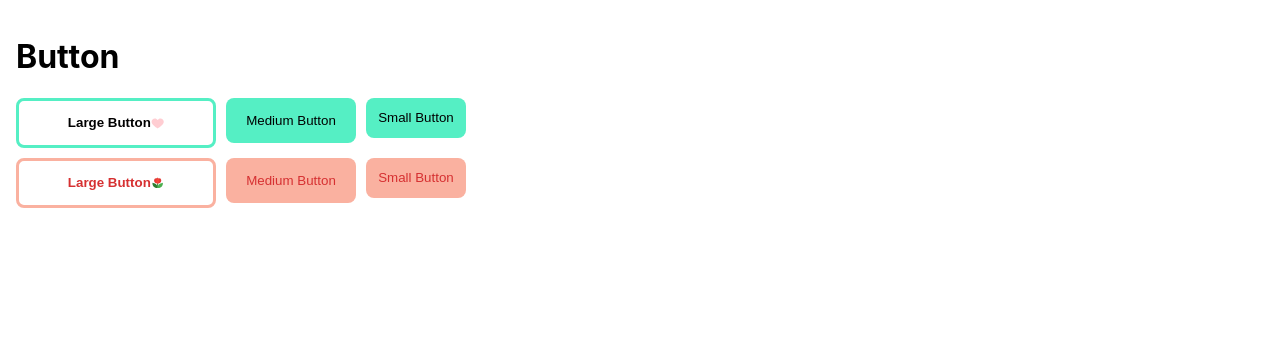
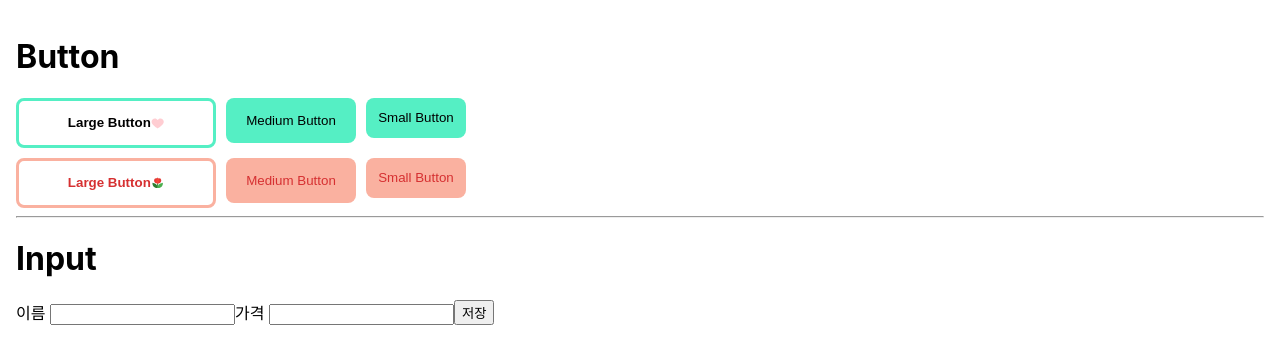
Before and after one commit to jiapril11/lv3-etc, a React (Create React App) app: page / in a window 1280 px wide. Shown: the top 364 px of the page. Built offline with nearby package versions, Linux system fonts and the light colour scheme.

Commit message:
Feat: input 기능

```diff
--- a/src/App.js
+++ b/src/App.js
@@ -1,11 +1,25 @@
+import { useEffect, useState } from "react";
 import Button from "./components/Button";
 import { FcLikePlaceholder, FcCloseUpMode } from "react-icons/fc";
 
 function App() {
+  const [name, setName] = useState("");
+  const [price, setPrice] = useState("");
+  const [item, setItem] = useState({});
+  const handleSubmitItem = (e) => {
+    e.preventDefault();
+    alert(`{name: '${name}', price: '${price.replace(",", "")}'}`);
+
+    setItem((prev) => ({ ...prev, name, price }));
+    setName("");
+    setPrice("");
+  };
+
   return (
     <>
       <div style={{ padding: 16 }}>
         <h1>Button</h1>
+        <div>
           <div style={{ display: "flex", gap: "10px", marginBottom: "10px" }}>
             <Button color="primary" size="lg" outline="true">
               Large Button <FcLikePlaceholder />
@@ -29,6 +43,37 @@ function App() {
             </Button>
           </div>
         </div>
+        <hr />
+        <h1>Input</h1>
+        <form onSubmit={handleSubmitItem}>
+          <div style={{ display: "flex" }}>
+            <div>
+              <label htmlFor="inputName">이름 </label>
+              <input
+                type="text"
+                id="inputName"
+                value={name}
+                onChange={(e) => setName(e.target.value)}
+              />
+            </div>
+            <div>
+              <label htmlFor="inputPrice">가격 </label>
+              <input
+                type="text"
+                id="inputPrice"
+                value={price}
+                onInput={(e) =>
+                  (e.target.value = e.target.value
+                    .replace(/[^0-9]/g, "")
+                    .replace(/\B(?=(\d{3})+(?!\d))/g, ","))
+                }
+                onChange={(e) => setPrice(e.target.value)}
+              />
+            </div>
+            <button type="submit">저장</button>
+          </div>
+        </form>
+      </div>
     </>
   );
 }
--- a/src/index.js
+++ b/src/index.js
@@ -1,14 +1,14 @@
-import React from 'react';
-import ReactDOM from 'react-dom/client';
-import './index.css';
-import App from './App';
-import reportWebVitals from './reportWebVitals';
+import React from "react";
+import ReactDOM from "react-dom/client";
+import "./index.css";
+import App from "./App";
+import reportWebVitals from "./reportWebVitals";
 
-const root = ReactDOM.createRoot(document.getElementById('root'));
+const root = ReactDOM.createRoot(document.getElementById("root"));
 root.render(
-  <React.StrictMode>
-    <App />
-  </React.StrictMode>
+  // <React.StrictMode>
+  <App />
+  // </React.StrictMode>
 );
 
 // If you want to start measuring performance in your app, pass a function
```
Lines whose indentation alone changed are shown as unchanged.
